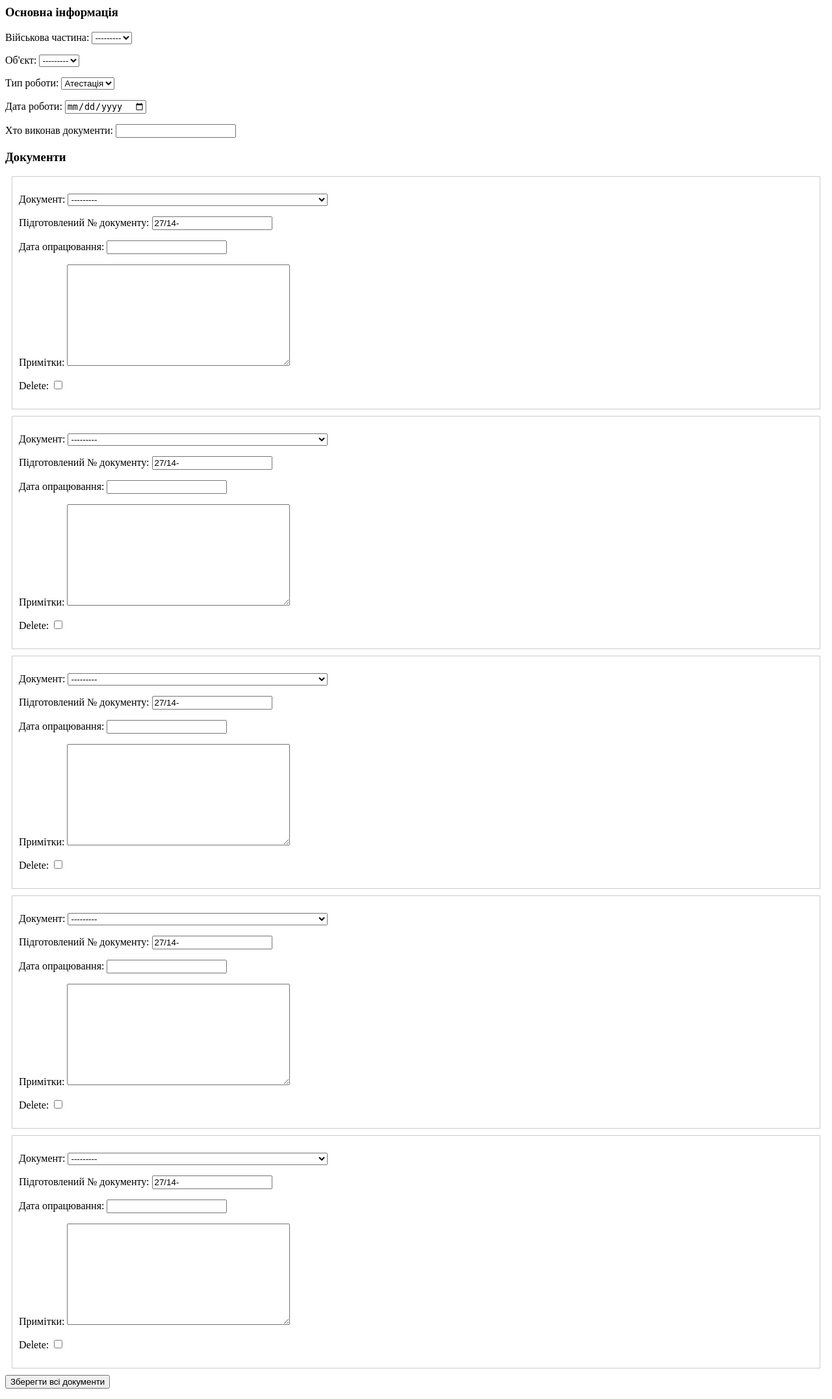
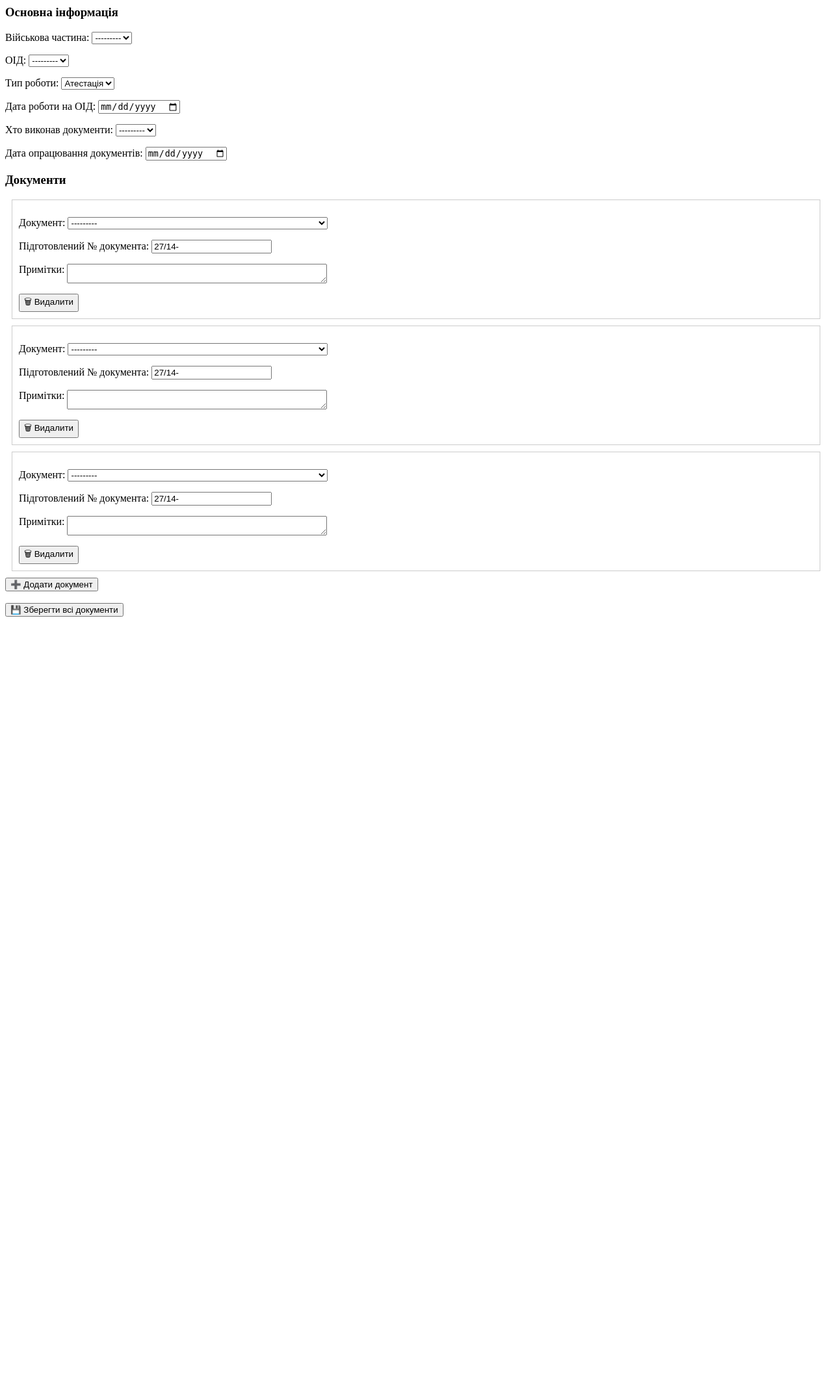
Before and after one commit to DmytroAvr/myFirstCRM, a Django app: page /oids/documents/create/ in a window 1280 px wide. Shown: the whole page at 65% size. After the commit the page ends 949 px from the top, so only its background shows below. Run offline with Django 5.2, Linux system fonts and the light colour scheme; data comes from the database, SQL or seed files in the repository; both versions use the stored data as it was after the commit.

Commit message:
all work

```diff
--- a/oids/admin.py
+++ b/oids/admin.py
@@ -34,6 +34,7 @@ class DocumentType(admin.ModelAdmin):
 
 @admin.register(Document)
 class Document(admin.ModelAdmin):
-    list_display = ('unit', 'oid', 'work_date', 'work_type', 'document_type', 'document_number', 'process_date')
+    list_display = ('unit', 'oid', 'work_date', 'work_type', 'document_type', 'document_number', 'process_date', 'author')
+    list_filter = ('unit', 'oid', 'work_date', 'work_type', 'process_date', 'author')
 
     admin.site.register(Person)
--- a/oids/forms.py
+++ b/oids/forms.py
@@ -1,19 +1,21 @@
 # C:\myFirstCRM\oids\forms.py
 from django import forms
-from .models import Document, OID, Unit
+from .models import Document, OID, Unit, Person
 from django.forms import modelformset_factory
 
 class DocumentForm(forms.ModelForm):
     class Meta:
         model = Document
-        fields = ['document_type', 'document_number', 'process_date', 'note']
+        fields = ['document_type', 'document_number', 'note']
 
 class DocumentHeaderForm(forms.Form):
     unit = forms.ModelChoiceField(queryset=Unit.objects.all(), label="Військова частина")
-    oid = forms.ModelChoiceField(queryset=OID.objects.none(), label="Об'єкт")
+    oid = forms.ModelChoiceField(queryset=OID.objects.none(), label="ОІД")
     work_type = forms.ChoiceField(choices=Document.WORK_TYPE_CHOICES, label="Тип роботи")
-    work_date = forms.DateField(widget=forms.DateInput(attrs={'type': 'date'}), label="Дата роботи")
-    author = forms.CharField(label="Хто виконав документи", max_length=100) #add to fild
+    work_date = forms.DateField(widget=forms.DateInput(attrs={'type': 'date'}), label="Дата роботи на ОІД")
+    author = forms.ModelChoiceField(queryset=Person.objects.all(), label="Хто виконав документи")
+    # author = forms.CharField(label="Хто виконав документи", max_length=100) #add to fild #manual enter
+    process_date = forms.DateField(widget=forms.DateInput(attrs={'type': 'date'}), label="Дата опрацювання документів")
 
     def __init__(self, *args, **kwargs):
         super().__init__(*args, **kwargs)
@@ -24,9 +26,10 @@ class DocumentHeaderForm(forms.Form):
             except (ValueError, TypeError):
                 pass
 
+
 DocumentFormSet = modelformset_factory(
     Document,
     form=DocumentForm,
-    extra=5,
+    extra=3,
     can_delete=True
 )
--- a/oids/models.py
+++ b/oids/models.py
@@ -87,7 +87,7 @@ class Document(models.Model):
 
     work_type = models.CharField(max_length=20, choices=WORK_TYPE_CHOICES, verbose_name="Тип роботи")
     document_type = models.ForeignKey(DocumentType, on_delete=models.CASCADE, verbose_name="Документ")
-    document_number = models.CharField(max_length=50, default='27/14-', verbose_name="Підготовлений № документу")
+    document_number = models.CharField(max_length=50, default='27/14-', verbose_name="Підготовлений № документа")
     process_date = models.DateField(verbose_name="Дата опрацювання")
     work_date = models.DateField(verbose_name="Дата проведення робіт")
     author = models.CharField(max_length=255, verbose_name="Виконавець (ПІБ)")
--- a/oids/templates/oids/document_form.html
+++ b/oids/templates/oids/document_form.html
@@ -1,4 +1,26 @@
 <!-- C:\myFirstCRM\oids\templates\oids\document_form.html -->
+ <head>
+    <style>
+    input[type="checkbox"][name$="-DELETE"] {
+        display: none;
+    }
+    label[for$="-DELETE"] {
+        display: none;
+    }
+    textarea {
+        rows:4;
+        cols:50;
+    }
+    p textarea {
+    vertical-align: top; /* Вирівнювання тексту по верху */
+    height: 30px; /* Початкова висота */
+    width: 400px; /* Ширина */
+    min-height: 20px; /* Мінімальна висота */
+}
+
+</style>
+
+<body>
     <form method="post">
         {% csrf_token %}
 
@@ -6,15 +28,21 @@
         {{ header_form.as_p }}
 
         <h3>Документи</h3>
+        <div id="formset">
             {{ formset.management_form }}
             {% for form in formset %}
-        <div style="border: 1px solid #ccc; margin: 10px; padding: 10px;">
+                <div class="document-form" style="border: 1px solid #ccc; margin: 10px; padding: 10px; position: relative;">
                     {{ form.as_p }}
+                    <button type="button" class="remove-form">🗑 Видалити</button>
                 </div>
             {% endfor %}
+        </div>
 
-    <button type="submit">Зберегти всі документи</button>
+        <button type="button" id="add-form">➕ Додати документ</button>
+        <br><br>
+        <button type="submit">💾 Зберегти всі документи</button>
     </form>
+</body>
 
 <script>
     document.querySelector('#id_unit').addEventListener('change', function () {
@@ -30,4 +58,60 @@
                 });
             });
     });
+
+    // button to add new form
+    document.addEventListener('DOMContentLoaded', function () {
+        const formset = document.getElementById('formset');
+        const addFormBtn = document.getElementById('add-form');
+        const totalForms = document.querySelector('#id_form-TOTAL_FORMS');
+
+        function updateDeleteButtons() {
+            document.querySelectorAll('.remove-form').forEach(btn => {
+                btn.removeEventListener('click', removeForm);
+                btn.addEventListener('click', removeForm);
+            });
+        }
+
+        function removeForm(event) {
+            const formDiv = event.target.closest('.document-form');
+            formDiv.remove();
+            // Оновити лічильник форм
+            const forms = document.querySelectorAll('.document-form');
+            totalForms.value = forms.length;
+
+            // Перенумерація інпутів
+            forms.forEach((form, index) => {
+                form.querySelectorAll('input, select, textarea, label').forEach(el => {
+                    if (el.name) el.name = el.name.replace(/form-\d+-/, `form-${index}-`);
+                    if (el.id) el.id = el.id.replace(/form-\d+-/, `form-${index}-`);
+                    if (el.htmlFor) el.htmlFor = el.htmlFor.replace(/form-\d+-/, `form-${index}-`);
+                });
+            });
+        }
+
+        addFormBtn.addEventListener('click', function () {
+            const forms = document.querySelectorAll('.document-form');
+            const newForm = forms[0].cloneNode(true);
+            const newIndex = forms.length;
+
+            // Очистити поля
+            newForm.querySelectorAll('input, select, textarea').forEach(el => {
+                if (el.type !== 'hidden') el.value = '';
+            });
+
+            // Змінити name/id на новий індекс
+            newForm.querySelectorAll('input, select, textarea, label').forEach(el => {
+                if (el.name) el.name = el.name.replace(/form-\d+-/, `form-${newIndex}-`);
+                if (el.id) el.id = el.id.replace(/form-\d+-/, `form-${newIndex}-`);
+                if (el.htmlFor) el.htmlFor = el.htmlFor.replace(/form-\d+-/, `form-${newIndex}-`);
+            });
+
+            formset.appendChild(newForm);
+            totalForms.value = newIndex + 1;
+            updateDeleteButtons();
+        });
+
+        updateDeleteButtons();
+    });
+
 </script>
--- a/oids/views.py
+++ b/oids/views.py
@@ -40,6 +40,7 @@ def document_create(request):
             work_type = header_form.cleaned_data['work_type']
             work_date = header_form.cleaned_data['work_date']
             author = header_form.cleaned_data['author']
+            process_date = header_form.cleaned_data['process_date']
 
             for form in formset:
                 if form.cleaned_data and not form.cleaned_data.get('DELETE', False):
@@ -49,6 +50,7 @@ def document_create(request):
                     doc.work_type = work_type
                     doc.work_date = work_date
                     doc.author = author
+                    doc.process_date = process_date
                     doc.save()
             return redirect('document_create')
     else:
```
Also changed, not shown: db.sqlite3, oids/migrations/0001_initial.py. Lines whose indentation alone changed are shown as unchanged.
